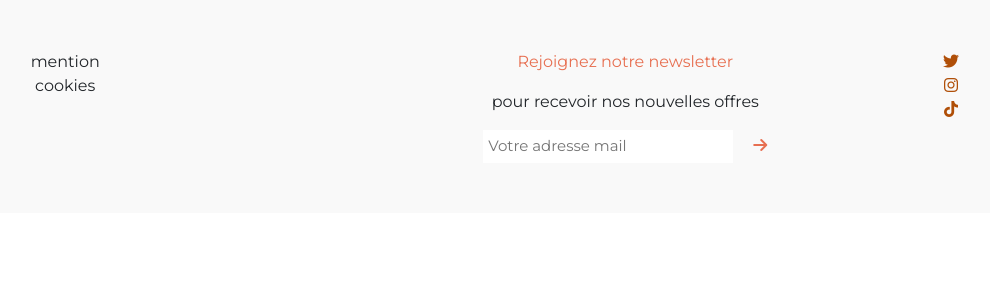
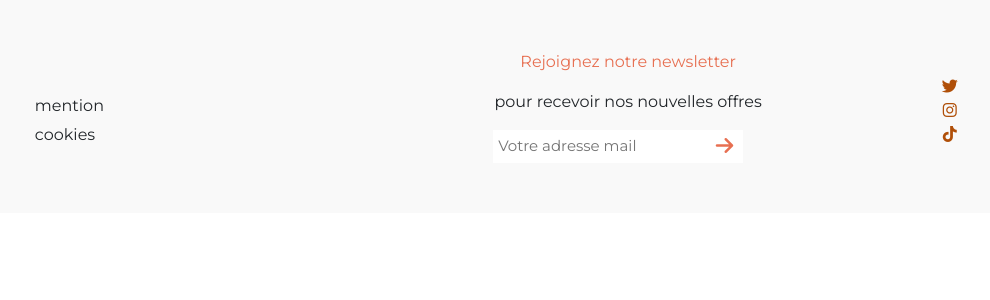
Before and after one commit to Web-Affiliate/Vacanows, a Symfony app: template templates/site/base.html.twig in a window 1280 px wide. Shown: the part 16-316 px from the top of the page, without its empty margins (249-1239 px from the left). Run offline with Twig, Linux system fonts and the light colour scheme; the template is opened without the code that fills it, so the values that code supplies are empty; some libraries are stand-ins or nearby versions.

Commit message:
avancement du footer

```diff
--- a/public/css/home.css
+++ b/public/css/home.css
@@ -526,15 +526,23 @@ footer{
     padding: 50px 0;
     text-align: center;
     justify-content: space-around;
+    align-items: end;
+    flex-wrap: wrap;
 }
 
 footer ul:nth-child(2){
     list-style: none;
+    text-align: left;
 }
 
 .footer_nav{
     list-style: none;
     color : var(--black);
+    text-align: left;
+}
+
+.footer_nav .nav-link, .mention, .cookie{
+    padding : 5px 0;
 }
 
 .newsletter{
@@ -542,6 +550,7 @@ footer ul:nth-child(2){
     flex-direction: column;
     align-items: center;
     justify-content: center;
+    flex-wrap: wrap;
 }
 
 .newsletter input{
@@ -564,8 +573,27 @@ footer ul:nth-child(2){
     color : var(--secondary);
 }
 
-i[type='submit']{
+.input-container {
+    position: relative;
+    display: inline-block;
+}
+
+.input-container input[type='email'] {
+    width: 250px;
+    border: none;
+    font-size: 15px;
+    padding: 5px;
+    align-items: center;
+}
+
+.input-container i {
+    position: absolute;
+    right: 30px;
+    top: 50%;
+    transform: translateY(-50%);
+    font-size: 20px;
     color: var(--primary);
+    cursor: pointer;
 }
 
 
--- a/templates/site/partials/_footer.html.twig
+++ b/templates/site/partials/_footer.html.twig
@@ -19,8 +19,12 @@
         <p>Rejoignez notre newsletter</p>
         <p>pour recevoir nos nouvelles offres</p>
         <form action="">
-            <input type="email" placeholder="Votre adresse mail"><i type="submit" class="fa-solid fa-arrow-right"></i>
+            <div class="input-container">
+                <input type="email" placeholder="Votre adresse mail">
+                <i class="fa-solid fa-arrow-right"></i>
+            </div>
         </form>
+
     </div>
     <div class="resseau_footer">
         <ul>
```
